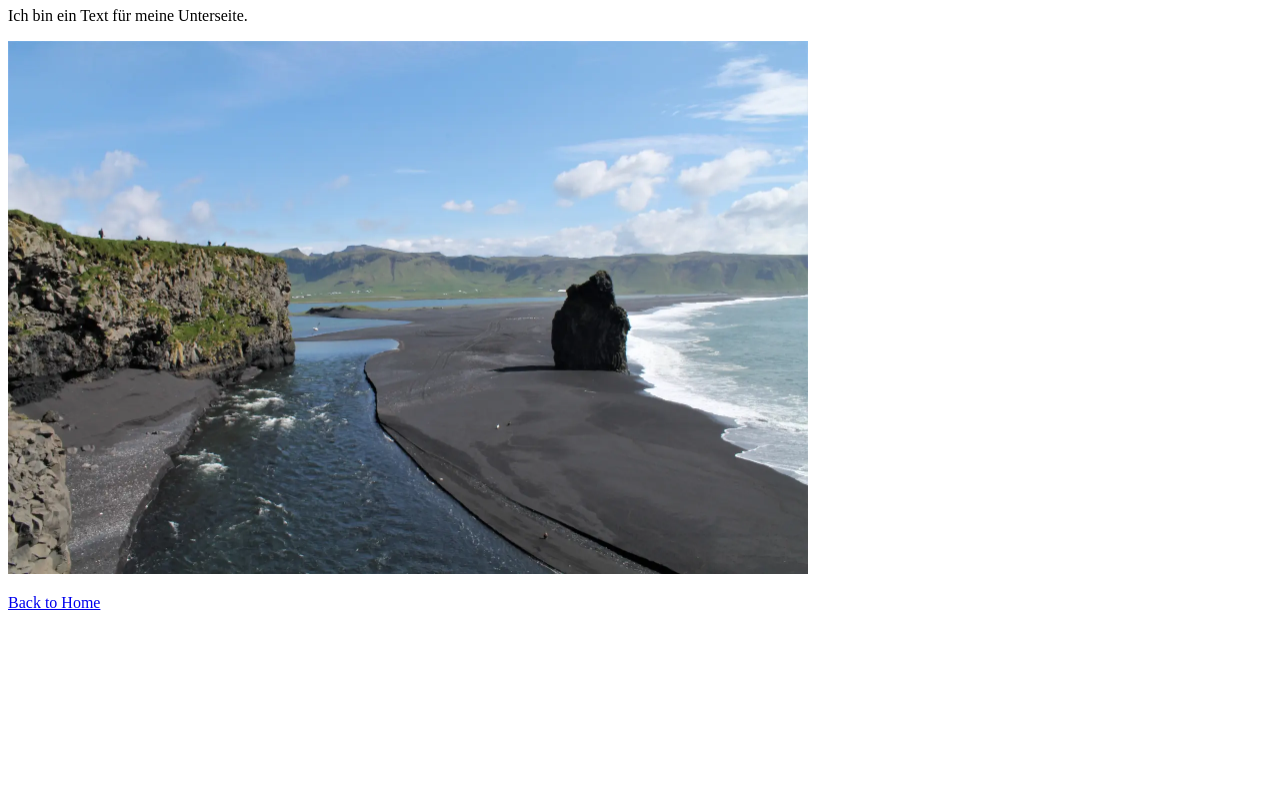
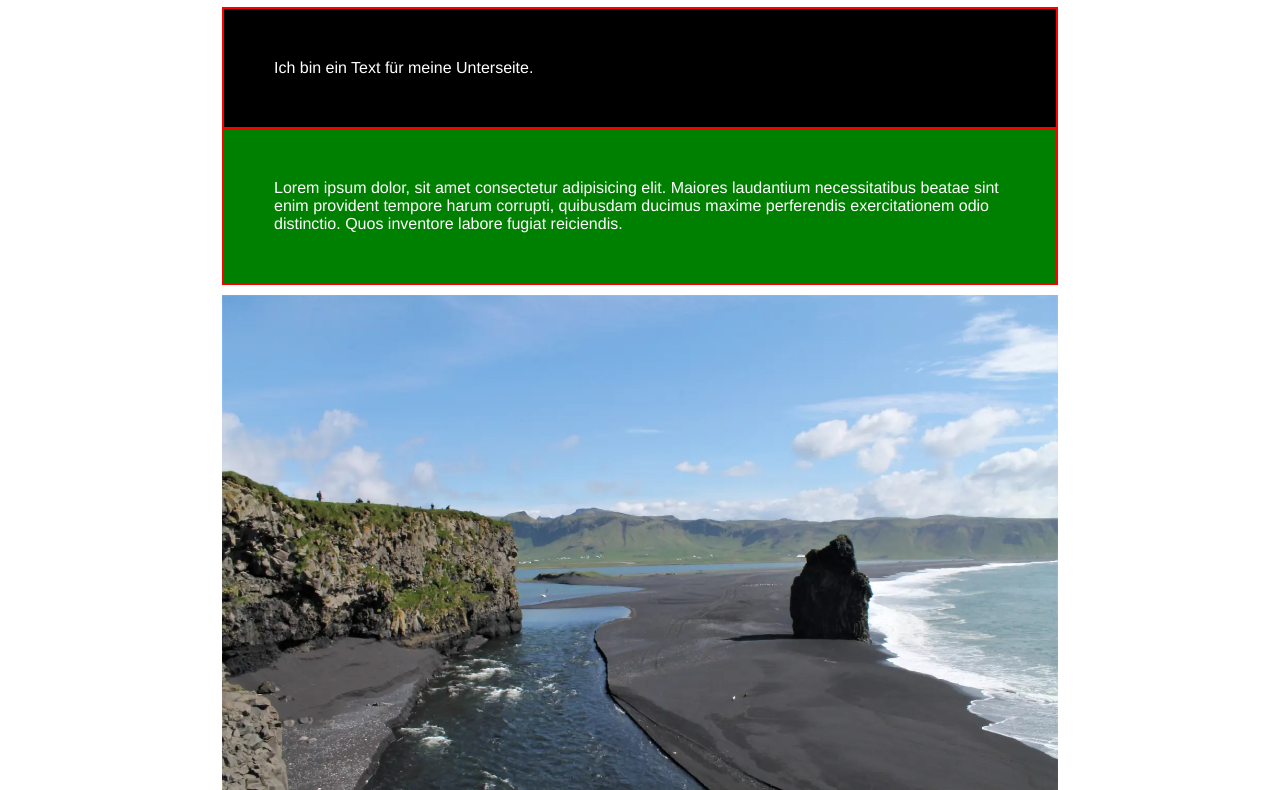
Before and after one commit to CodeNinja040116/CasurOir, a plain HTML site: page unterseite.html in a window 1280 px wide. Shown: the part 73-863 px from the top of the page. Before the commit the page ends 800 px from the top, so only its background shows below. Drawn offline with Linux system fonts and the light colour scheme.

Commit message:
Unterseite hinzugefügt

```diff
--- a/assets/css/unterseite.css
+++ b/assets/css/unterseite.css
@@ -1,3 +1,77 @@
+/*
+selector {
+    eigenschaft: wert;
+}
+*/
+
+/*
+Erleichterung für responsives Webdesign
+*/
+
+* {
+    box-sizing: border-box
+}
+
+body {
+    font-family:Helvetica, Arial, sans-serif;
+    margin: 0;
+}
+
 h1 {
     color:blueviolet;
 }
+
+/* Textabsatz soll gelbe Schrift auf blauem Hintergrund haben */
+
+p {
+    color: yellow;
+    background-color: blue;
+    margin: 0;
+    width: 100%;
+    padding: 50px;
+    border-width: 2px;
+    border-color: red;
+    border-style: solid;
+    border-bottom: 0;
+    /* in einer Zeile möglich: border: 2px black solid; */
+
+}
+
+/* Eine ID wird zu einer Raute in CSS und eine ID darf in einem HTML nur einmal vorgekommen. In CSS kannst du die ID öfter verwenden.*/
+
+.last-child{
+    border-bottom: 2px solid red;
+}
+
+#lorem{
+    color: white;
+    background-color: green;
+}
+
+
+/* Eine Klasse in HTML wird zu einem . (Punkt) in CSS. Eine Klasse darf ich hingegen öfter verwenden! Eine Klasse ist einer ID immer übergeordnet */
+.zebra{
+    background-color: black;
+    color: white;
+}
+
+.link{
+    background-color: greenyellow;
+    color: white;
+}
+
+img {
+    margin-top:10px;
+    margin-bottom: 10px;
+    display: block;
+    width: 100%;
+}
+
+/* Bitte einen Rahmen von 2px Stärke in der Farbe Schwarz um alle Ps
+*/
+
+.center {
+    margin: auto;
+    max-width: 900px;
+    padding: 0 32px;
+}
--- a/unterseite.html
+++ b/unterseite.html
@@ -10,7 +10,16 @@
   </head>
   <body>
     <h1>Ich bin eine Unterseite</h1>
-    <p>Ich bin ein Text für meine Unterseite.</p>
+<div class="center">
+    <p class="zebra">Ich bin ein Text für meine Unterseite.</p>
+
+    <p id="lorem" class="last-child">
+      Lorem ipsum dolor, sit amet consectetur adipisicing elit. Maiores
+      laudantium necessitatibus beatae sint enim provident tempore harum
+      corrupti, quibusdam ducimus maxime perferendis exercitationem odio
+      distinctio. Quos inventore labore fugiat reiciendis.
+    </p>
+
     <!-- Relativer Pfad-->
     <img
       src="images/bg-island.webp"
@@ -18,7 +27,9 @@
       title="Photo by Silke"
       width="800"
     />
+
     <!--Link zur Startseite-->
-    <p><a href="/">Back to Home</a></p>
-  </body>
+    <p class="link"><a href="/">Back to Home</a></p>
+<div>
+</body>
 </html>
```
